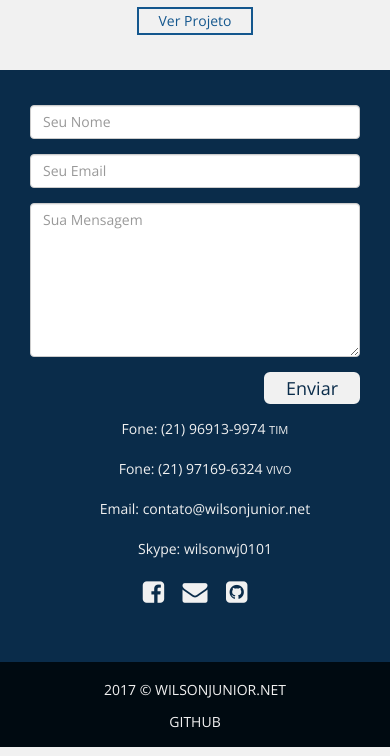
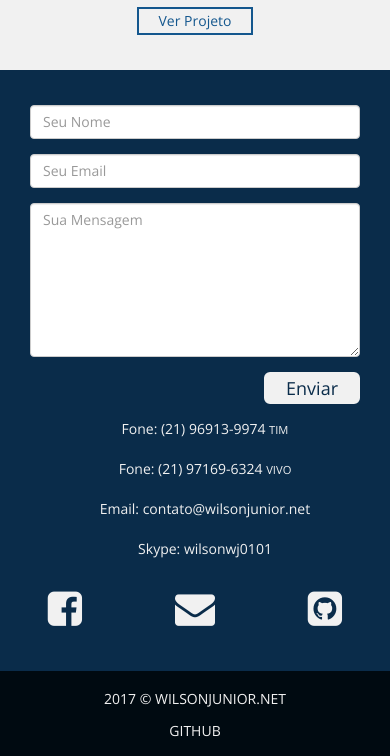
Before and after one commit to wilsonjuniordev/wilsonjuniordev.github.io, a website: page index.html in a window 390 px wide. Shown: the part 2064-2820 px from the top of the page. Drawn offline with nearby package versions, Linux system fonts and the light colour scheme.

Commit message:
Corrige link GitHub

```diff
--- a/index.html
+++ b/index.html
@@ -225,10 +225,19 @@
             </ul>
           </div>
           <div class="hidden-lg hidden-md icon-section-center">
-            <p class="social">
-              <a href="https://www.fb.com/wilsonjuniorwj0101" target="_blank"><i class="fa fa-facebook-square"></i></a>
+            <p>
+              <div class="col-xs-4 social-icon">
+                <a href="https://www.fb.com/wilsonjuniorwj0101" target="_blank"><i class="fa fa-facebook-square"></i></a>
+              </div>
+              <div class="col-xs-4 social-icon">
+                <a href="mailto:contato@wilsonjunior.net" target="_blank"><i class="fa fa-envelope"></i></a>
+              </div>
+              <div class="col-xs-4 social-icon">
+                <a href="https://github.com/wilsonjuniorwj" target="_blank"><i class="fa fa-github-square"></i></a>
+              </div>
+              <!-- <a href="https://www.fb.com/wilsonjuniorwj0101" target="_blank"><i class="fa fa-facebook-square"></i></a>
               <a href="mailto:contato@wilsonjunior.net" target="_blank"><i class="fa fa-envelope"></i></a>
-              <a href="https://github.com/wilsonjuniorwj" target="_blank"><i class="fa fa-github-square"></i></a>
+              <a href="https://github.com/wilsonjuniorwj" target="_blank"><i class="fa fa-github-square"></i></a> -->
             </p>
           </div>
         </div>
@@ -243,7 +252,7 @@
         </div>
         <div class="col-md-6 text-right small-screen-text-center">
           <ul class="social-icons">
-            <li><a target="_blank" href="http://fb.com/wilsonjuniorwj0101">GITHUB</a></li>
+            <li><a target="_blank" href="https://github.com/wilsonjuniorwj">GITHUB</a></li>
           </ul>
         </div>
       </div>
--- a/src/css/main.css
+++ b/src/css/main.css
@@ -316,12 +316,10 @@ footer p {
       text-align: center;
   }
 }
-p.social a {
+.social-icon a {
   color: #f1f1f1;
-  display: inline-block;
-  width: 38px;
-  height: 38px;
-  font-size: 25px;
+	font-size: 4rem;
+	/* text-align: center; */
 }
 .navbar-background-color,
 .header-background-color,
```
Also changed, not shown: assets/css/main.min.css.
